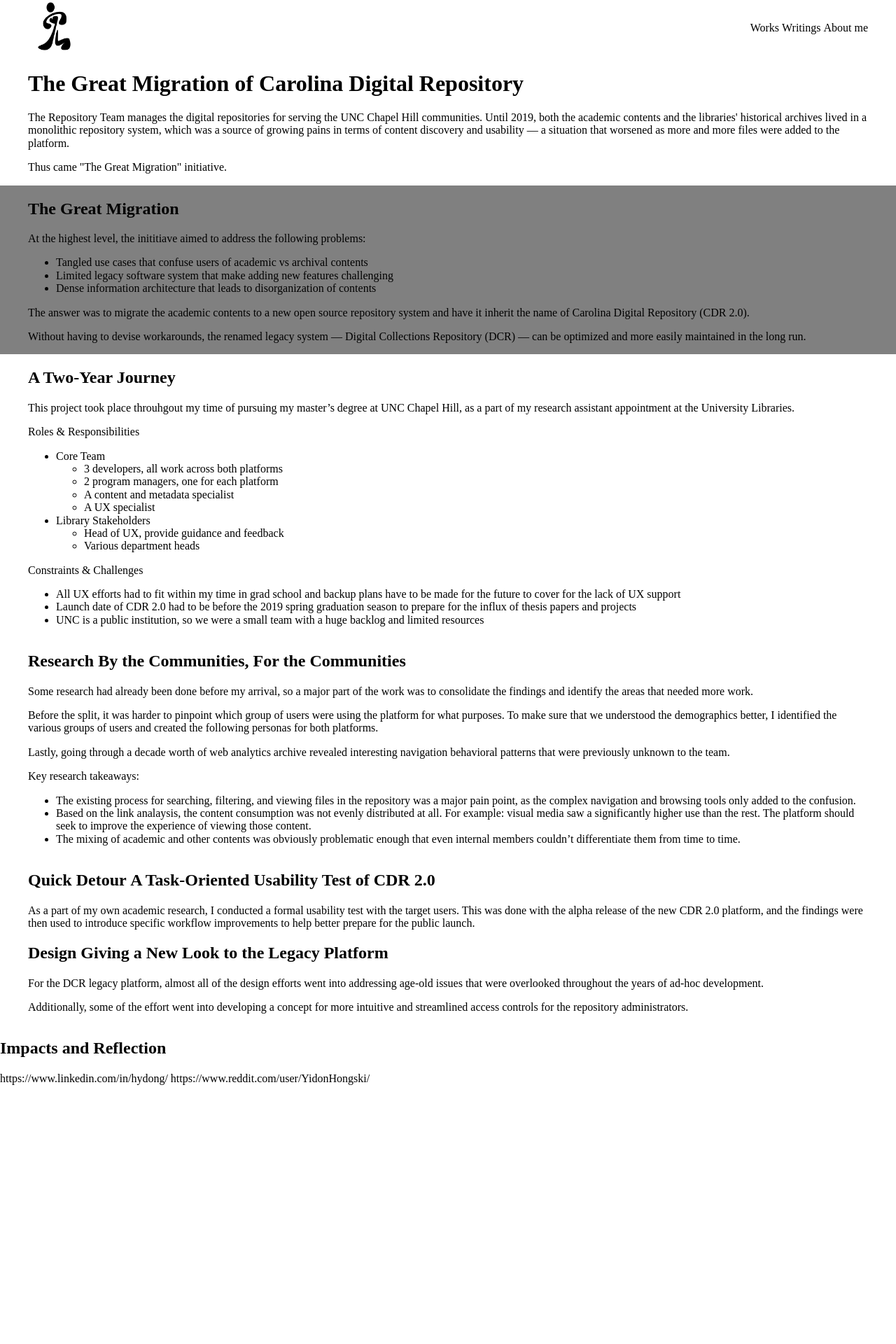
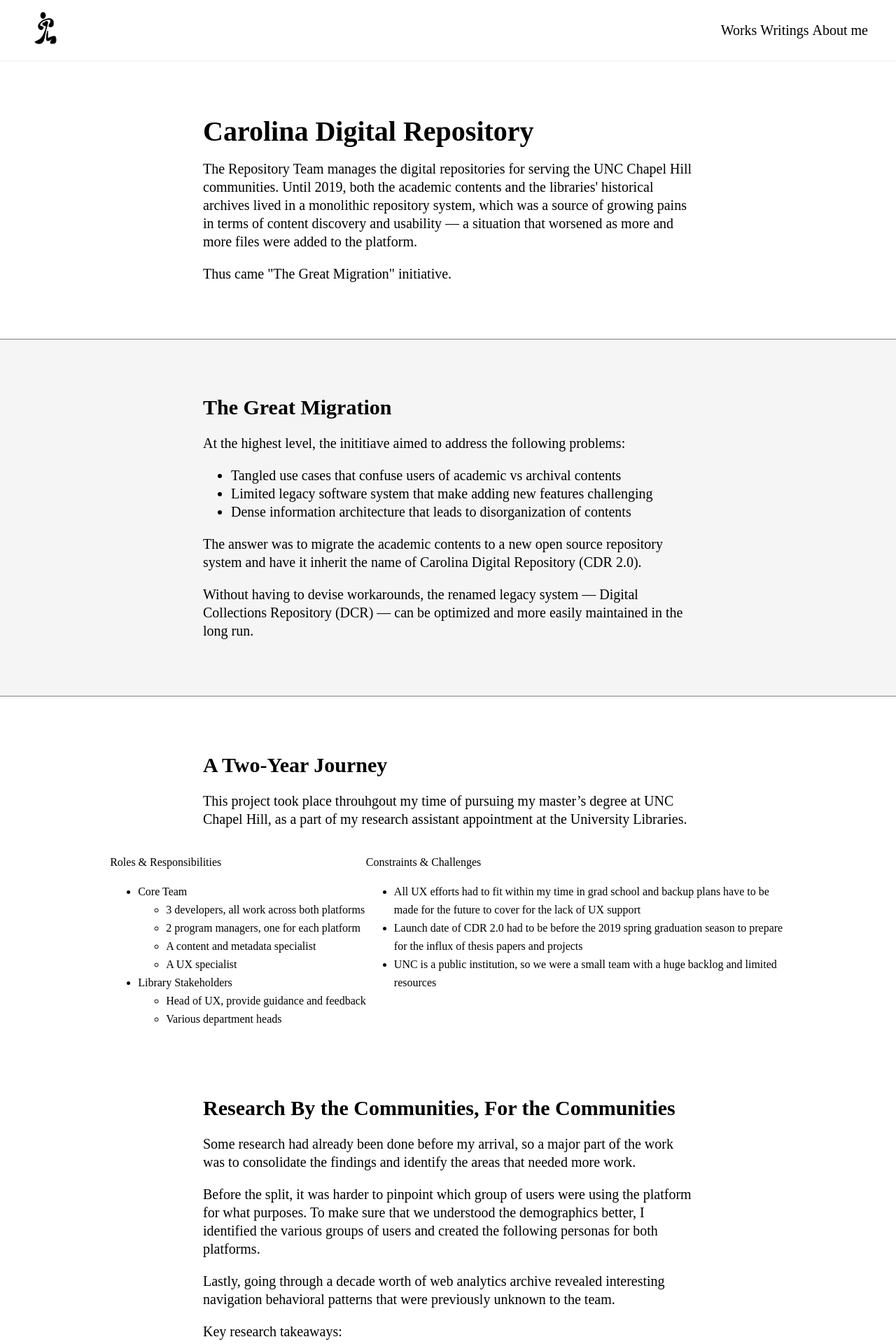
Before and after one commit to scorchingoyster/scorchingoyster.github.io, a Jekyll site: the page built from works/cdr.html, in a window 1280 px wide. Shown: the top 1920 px of the page at 70% size. Built offline with Jekyll 4.4.1, drawn with Linux system fonts in a browser that asks for light colours; before the commit the page ends 1550 px from its top, so only the background shows below that.

Commit message:
Lay down CDR content and css structure

```diff
--- a/assets/css/partials/_base.scss
+++ b/assets/css/partials/_base.scss
@@ -0,0 +1,7 @@
+html {
+	font-size: $font-size !important;
+}
+
+body {
+	line-height: $font-size*1.3;
+}
--- a/assets/css/partials/_nav.scss
+++ b/assets/css/partials/_nav.scss
@@ -1,7 +1,10 @@
 header {
+
 	display: flex;
 	justify-content: center;
 	align-items: center;
+	padding: 10px 0;
+	border-bottom: 2px solid whitesmoke;
 	nav {
 		display: flex;
 		justify-content: space-between;
@@ -10,9 +13,9 @@
 	}
 	.logo {
 		display: inline-block;
-		max-width: 150px;
+		max-width: 50px;
 		img {
-			width: 50%;
+			width: 100%;
 		}
 	}
 
--- a/assets/css/partials/_variables.scss
+++ b/assets/css/partials/_variables.scss
@@ -1 +1,4 @@
+$font-size: 20px;
+
 $default-width: 1200px;
+$text-width: 700px;
--- a/assets/css/partials/_works.scss
+++ b/assets/css/partials/_works.scss
@@ -4,11 +4,34 @@
   align-items: center;
   justify-content: center;
 
+  margin: 3rem 0;
+
 	&.grey {
-		background-color: grey;
+		background-color: whitesmoke;
+		padding: 3rem 0;
+		border-top: 1px solid grey;
+		border-bottom: 1px solid grey;
 	}
 
 	& > div {
-		width: $default-width;
+		display: flex;
+		flex-direction: column;
+
+		align-items: center;
+		max-width: $default-width;
+
+		& > .text {
+			max-width: $text-width;
+		}
+
+		& > .two-col {
+			display: flex;
+			justify-content: space-evenly;
+			font-size: 0.8rem;
+			& > * {
+				max-width: $default-width/2;
+			}
+		}
+
 	}
 }
--- a/works/cdr.html
+++ b/works/cdr.html
@@ -6,11 +6,13 @@
 <section>
 
 	<div>
-		<h1>The Great Migration of Carolina Digital Repository</h1>
+		<div class="text">
+			<h1>Carolina Digital Repository</h1>
 
 			<p>The Repository Team manages the digital repositories for serving the UNC Chapel Hill communities. Until 2019, both the academic contents and the libraries' historical archives lived in a monolithic repository system, which was a source of growing pains in terms of content discovery and usability &mdash; a situation that worsened as more and more files were added to the platform.</p>
 
 			<p>Thus came "The Great Migration" initiative.</p>
+		</div>
 	</div>
 
 </section>
@@ -19,6 +21,7 @@
 
 	<div>
 
+		<div class="text">
 			<h2>
 				<strong>The Great Migration</strong>
 			</h2>
@@ -30,10 +33,14 @@
 				<li>Limited legacy software system that make adding new features challenging</li>
 				<li>Dense information architecture that leads to disorganization of contents</li>
 			</ul>
+		<div class="text">
+
+		<div class="text">
 
 			<p>The answer was to migrate the academic contents to a new open source repository system and have it inherit the name of Carolina Digital Repository (CDR 2.0).</p>
 
 			<p>Without having to devise workarounds, the renamed legacy system &mdash; Digital Collections Repository (DCR) &mdash; can be optimized and more easily maintained in the long run.</p>
+		</div>
 
 	</div>
 
@@ -41,12 +48,17 @@
 
 <section>
 	<div>
+		<div class="text">
 			<h2>
 				<strong>A Two-Year Journey</strong>
 			</h2>
 
 			<p>This project took place throuhgout my time of pursuing my master’s degree at UNC Chapel Hill, as a part of my research assistant appointment at the University Libraries.</p>
+		</div>
 
+
+		<div class="two-col">
+			<div>
 				<p>Roles & Responsibilities</p>
 
 				<ul>
@@ -65,6 +77,9 @@
 						</ul>
 					</li>
 				</ul>
+			</div>
+
+			<div>
 
 				<p>Constraints &amp; Challenges</p>
 
@@ -73,23 +88,32 @@
 					<li>Launch date of CDR 2.0 had to be before the 2019 spring graduation season to prepare for the influx of thesis papers and projects</li>
 					<li>UNC is a public institution, so we were a small team with a huge backlog and limited resources</li>
 				</ul>
+			</div>
 
 		</div>
+
 </section>
 
 <section>
 	<div>
+		<div class="text">
 			<h2>
 				Research
 				<strong>By the Communities, For the Communities</strong>
 			</h2>
 
 			<p>Some research had already been done before my arrival, so a major part of the work was to consolidate the findings and identify the areas that needed more work.</p>
+		<div class="text">
 
+		<div class="text">
 			<p>Before the split, it was harder to pinpoint which group of users were using the platform for what purposes. To make sure that we understood the demographics better, I identified the various groups of users and created the following personas for both platforms.</p>
+		</div>
 
+		<div class="text">
 			<p>Lastly, going through a decade worth of web analytics archive revealed interesting navigation behavioral patterns that were previously unknown to the team.</p>
+		</div>
 
+		</div>
 			<p>Key research takeaways:</p>
 			<ul>
 				<li>The existing process for searching, filtering, and viewing files in the repository was a major pain point, as the complex navigation and browsing tools only added to the confusion.</li>
@@ -97,18 +121,26 @@
 				<li>The mixing of academic and other contents was obviously problematic enough that even internal members couldn’t differentiate them from time to time.</li>
 			</ul>
 		</div>
+	</div>
 
 </section>
 
 <section>
 	<div>
+		<div class="text">
 			<h2>
 				Quick Detour
 				<strong>A Task-Oriented Usability Test of CDR 2.0</strong>
 			</h2>
 
 			<p>As a part of my own academic research, I conducted a formal usability test with the target users.  This was done with the alpha release of the new CDR 2.0 platform, and the findings were then used to introduce specific workflow improvements to help better prepare for the public launch.</p>
+		</div>
+	</div>
+</section>
 
+<section>
+	<div>
+		<div class="text">
 			<h2>
 				Design
 				<strong>Giving a New Look to the Legacy Platform</strong>
@@ -118,6 +150,13 @@
 
 			<p>Additionally, some of the effort went into developing a concept for more intuitive and streamlined access controls for the repository administrators.</p>
 		</div>
+	</div>
 </section>
 
+<section>
+	<div>
+		<div class="text">
 			<h2><strong>Impacts and Reflection</strong></h2>
+		</div>
+	</div>
+</section>
```
Lines whose indentation alone changed are shown as unchanged.
